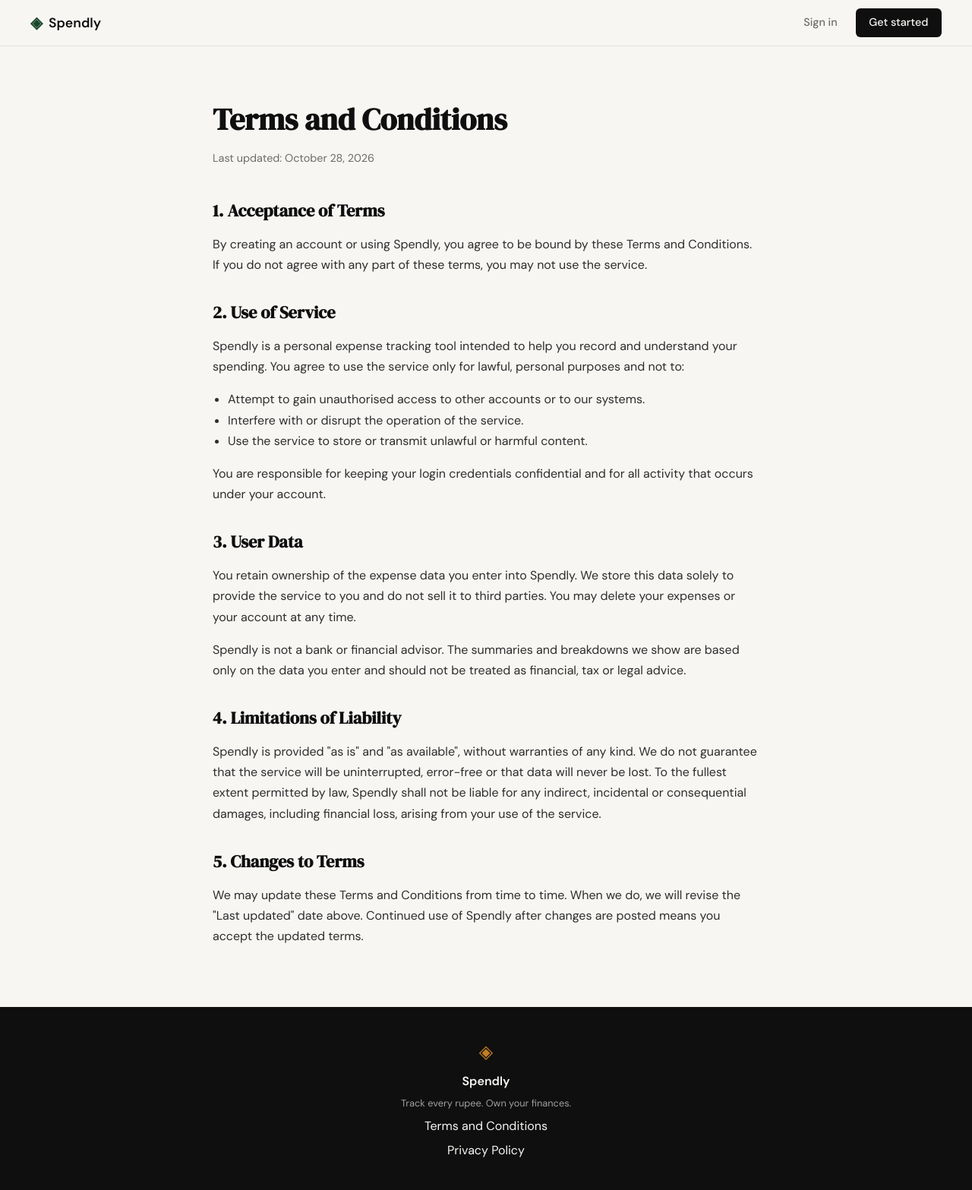
After one commit to kaushik-hadiya/Spendly, a Flask app: page /terms in a window 1280 px wide. The commit adds this page. Shown: the whole page at 76% size. Run offline with Flask 3, Linux system fonts and the light colour scheme.

Commit message:
landing: add terms and conditions page and route

```diff
--- a/app.py
+++ b/app.py
@@ -20,6 +20,11 @@ def register():
 @app.route("/login")
 def login():
     return render_template("login.html")
+
+
+@app.route("/terms")
+def terms():
+    return render_template("terms.html")
 
 
 # ------------------------------------------------------------------ #
--- a/static/css/style.css
+++ b/static/css/style.css
@@ -478,6 +478,54 @@ a { color: inherit; text-decoration: none; }
 .auth-switch a:hover { text-decoration: underline; }
 
 /* ------------------------------------------------------------------ */
+/* Legal pages                                                         */
+/* ------------------------------------------------------------------ */
+
+.legal-section {
+    padding: 4rem 2rem;
+}
+
+.legal-container {
+    max-width: 720px;
+    margin: 0 auto;
+}
+
+.legal-header {
+    margin-bottom: 2.5rem;
+}
+
+.legal-title {
+    font-family: var(--font-display);
+    font-size: 2.5rem;
+    color: var(--ink);
+    margin-bottom: 0.5rem;
+}
+
+.legal-updated {
+    font-size: 0.9rem;
+    color: var(--ink-muted);
+}
+
+.legal-body h2 {
+    font-family: var(--font-display);
+    font-size: 1.4rem;
+    color: var(--ink);
+    margin: 2rem 0 0.75rem;
+}
+
+.legal-body p,
+.legal-body li {
+    color: var(--ink-soft);
+    line-height: 1.7;
+}
+
+.legal-body p { margin-bottom: 1rem; }
+
+.legal-body ul {
+    margin: 0 0 1rem 1.25rem;
+}
+
+/* ------------------------------------------------------------------ */
 /* Footer                                                              */
 /* ------------------------------------------------------------------ */
 
--- a/templates/base.html
+++ b/templates/base.html
@@ -34,7 +34,7 @@
             <span class="brand-icon">◈</span>
             <span class="footer-name">Spendly</span>
             <p class="footer-copy">Track every rupee. Own your finances.</p>
-            <a href="#">Terms and Conditions</a>
+            <a href="{{ url_for('terms') }}">Terms and Conditions</a>
             <a href="#">Privacy Policy</a>
         </div>
     </footer>
--- /dev/null
+++ b/templates/terms.html
@@ -0,0 +1,71 @@
+{% extends "base.html" %}
+
+{% block title %}Terms and Conditions — Spendly{% endblock %}
+
+{% block content %}
+
+<section class="legal-section">
+    <div class="legal-container">
+
+        <div class="legal-header">
+            <h1 class="legal-title">Terms and Conditions</h1>
+            <p class="legal-updated">Last updated: October 28, 2026</p>
+        </div>
+
+        <div class="legal-body">
+            <h2>1. Acceptance of Terms</h2>
+            <p>
+                By creating an account or using Spendly, you agree to be bound by these
+                Terms and Conditions. If you do not agree with any part of these terms,
+                you may not use the service.
+            </p>
+
+            <h2>2. Use of Service</h2>
+            <p>
+                Spendly is a personal expense tracking tool intended to help you record
+                and understand your spending. You agree to use the service only for
+                lawful, personal purposes and not to:
+            </p>
+            <ul>
+                <li>Attempt to gain unauthorised access to other accounts or to our systems.</li>
+                <li>Interfere with or disrupt the operation of the service.</li>
+                <li>Use the service to store or transmit unlawful or harmful content.</li>
+            </ul>
+            <p>
+                You are responsible for keeping your login credentials confidential and
+                for all activity that occurs under your account.
+            </p>
+
+            <h2>3. User Data</h2>
+            <p>
+                You retain ownership of the expense data you enter into Spendly. We store
+                this data solely to provide the service to you and do not sell it to third
+                parties. You may delete your expenses or your account at any time.
+            </p>
+            <p>
+                Spendly is not a bank or financial advisor. The summaries and breakdowns we
+                show are based only on the data you enter and should not be treated as
+                financial, tax or legal advice.
+            </p>
+
+            <h2>4. Limitations of Liability</h2>
+            <p>
+                Spendly is provided "as is" and "as available", without warranties of any
+                kind. We do not guarantee that the service will be uninterrupted, error-free
+                or that data will never be lost. To the fullest extent permitted by law,
+                Spendly shall not be liable for any indirect, incidental or consequential
+                damages, including financial loss, arising from your use of the service.
+            </p>
+
+            <h2>5. Changes to Terms</h2>
+            <p>
+                We may update these Terms and Conditions from time to time. When we do, we
+                will revise the "Last updated" date above. Continued use of Spendly after
+                changes are posted means you accept the updated terms.
+            </p>
+        </div>
+
+    </div>
+</section>
+
+{% endblock %}
```
